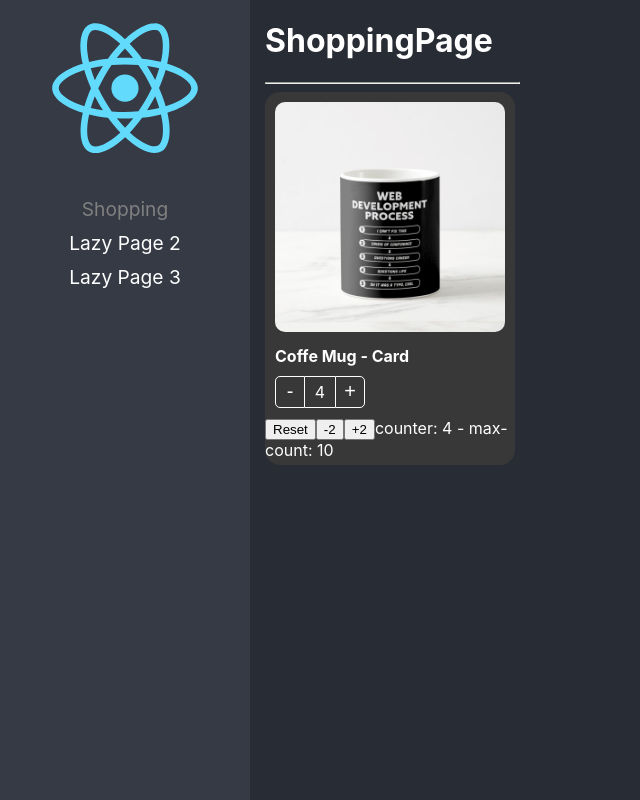
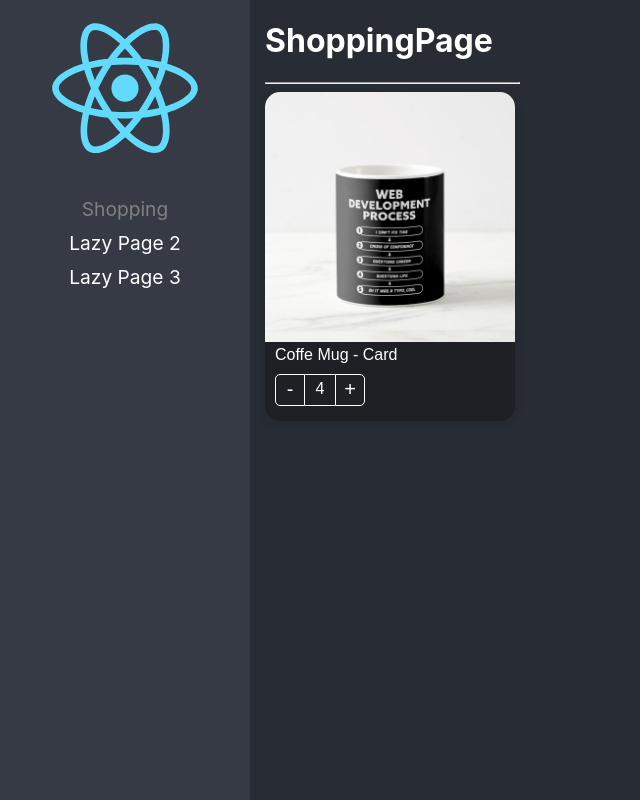
Before and after one commit to CarlosITG/React-adv, a React (Create React App) app: page / in a window 1280 px wide. Shown: the whole page, without its empty margins (0-640 px from the left). Built offline with nearby package versions, Linux system fonts and the light colour scheme.

Commit message:
cambios previos a plubicacion

```diff
--- a/src/02-componets-patterns/pages/ShoppingPage.tsx
+++ b/src/02-componets-patterns/pages/ShoppingPage.tsx
@@ -5,8 +5,6 @@
   ProductTitle,
 } from "../components";
 import { products } from "../data/products";
-
-import "../styles/custom-styles.css";
 
 const product = products[0];
 
@@ -16,7 +14,6 @@
       <h1>ShoppingPage</h1>
       <hr />
       <ProductCard
-        className="bg-dark text-white"
         key={product.id}
         product={product}
         initialValue={{
@@ -33,18 +30,9 @@
           maxCount,
         }) => (
           <>
-            <ProductImage className="custom-image" />
-            <ProductTitle className="text-bold" activeClass="active" />
-            <ProductButtons className="custom-buttons" />
-
-            <button onClick={reset}>Reset</button>
-            <button onClick={() => increaseBy(-2)}>-2</button>
-            {!isMaxCountReached && (
-              <button onClick={() => increaseBy(2)}>+2</button>
-            )}
-            <span>
-              counter: {count} - max-count: {maxCount}
-            </span>
+            <ProductImage />
+            <ProductTitle />
+            <ProductButtons />
           </>
         )}
       </ProductCard>
--- a/src/02-componets-patterns/styles/custom-styles.css
+++ /dev/null
@@ -1,29 +0,0 @@
-.bg-dark {
-  background-color: rgb(56, 56, 56);
-}
-
-.text-white {
-  color: white;
-}
-
-.text-bold {
-  font-weight: bold;
-}
-
-.custom-image {
-  border-radius: 20px;
-  padding: 10px;
-  width: calc(100% - 20px);
-}
-
-.custom-buttons button,
-.custom-buttons div {
-  color: white;
-  border-color: white;
-}
-
-.shoppineg-cart {
-  position: fixed;
-  right: 0px;
-  top: 0px;
-}
--- a/src/02-componets-patterns/styles/styles.module.css
+++ b/src/02-componets-patterns/styles/styles.module.css
@@ -1,8 +1,12 @@
+
+
 .productCard {
-  background-color: white;
+    background-color: #1E2025;
     border-radius: 15px;
-  color: black;
+    box-shadow: 0px 2px 10px rgba(0,0,0,0.15);
+    color: white;
     padding-bottom: 5px;
+    font-family: Arial, Helvetica, sans-serif;
     width: 250px;
     margin-right: 5px;
     margin-top: 5px;
@@ -26,8 +30,9 @@
 .buttonMinus {
     cursor: pointer;
     background-color: transparent;
-  border: 1px solid black;
+    border: 1px solid white;
     border-radius: 5px 0px 0px 5px;
+    color: white;
     font-size: 20px;
     width: 30px;
 }
@@ -37,8 +42,9 @@
 }
 
 .countLabel {
-  border-bottom: 1px solid black;
-  border-top: 1px solid black;
+    border-bottom: 1px solid white;
+    border-top: 1px solid white;
+    color: white;
     font-size: 16px;
     height: 25px;
     padding-top: 5px;
@@ -49,8 +55,9 @@
 .buttonAdd {
     cursor: pointer;
     background-color: transparent;
-  border: 1px solid black;
+    border: 1px solid white;
     border-radius: 0px 5px 5px 0px;
+    color: white;
     font-size: 20px;
     width: 30px;
 }
@@ -59,6 +66,7 @@
     background-color: rgba(0, 0, 0, 0.1);
 }
 
+
 .disabled {
     border-color: grey !important;
     border-left: 1px solid white !important;
```
Lines whose indentation alone changed are shown as unchanged.
